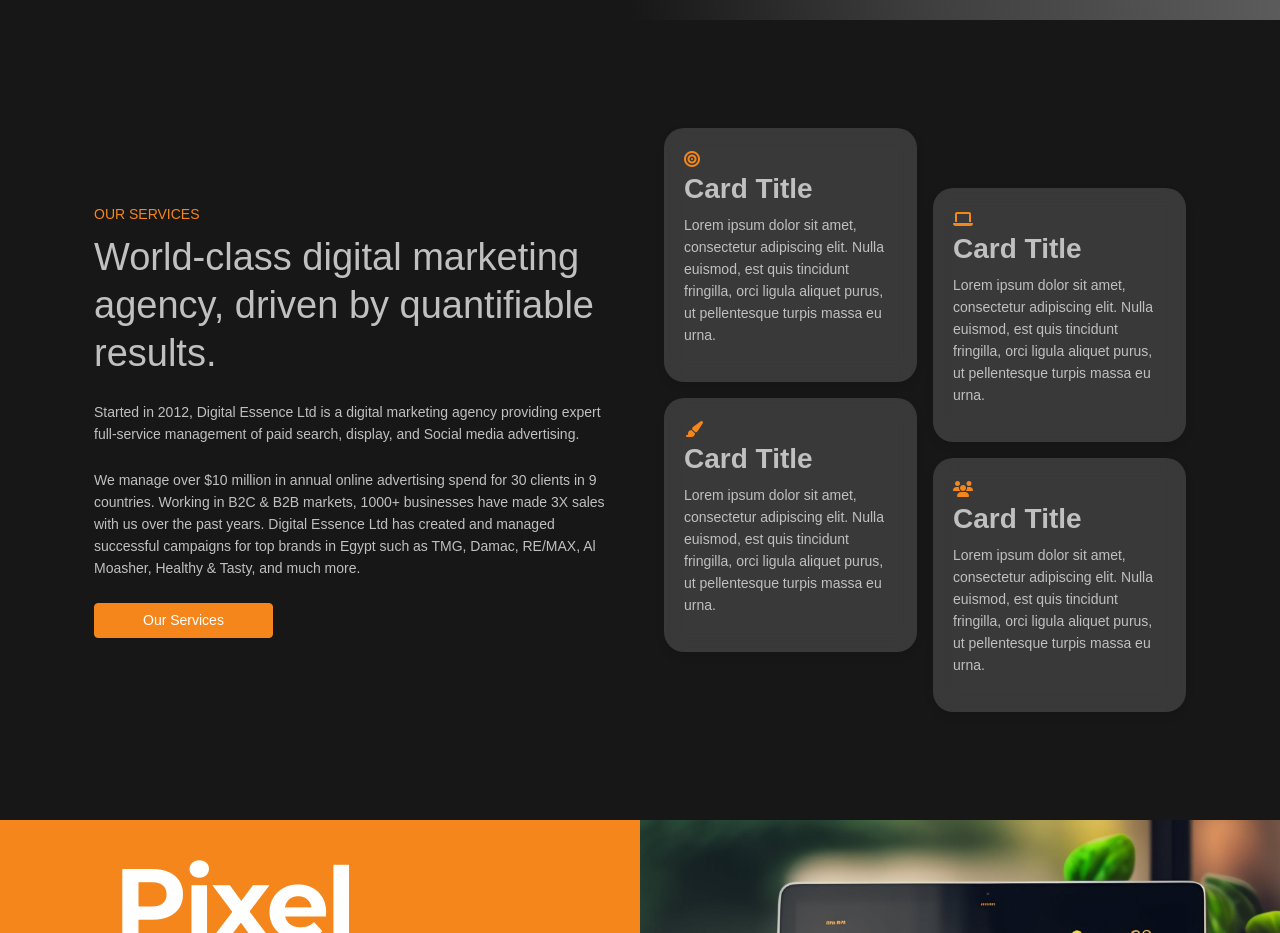
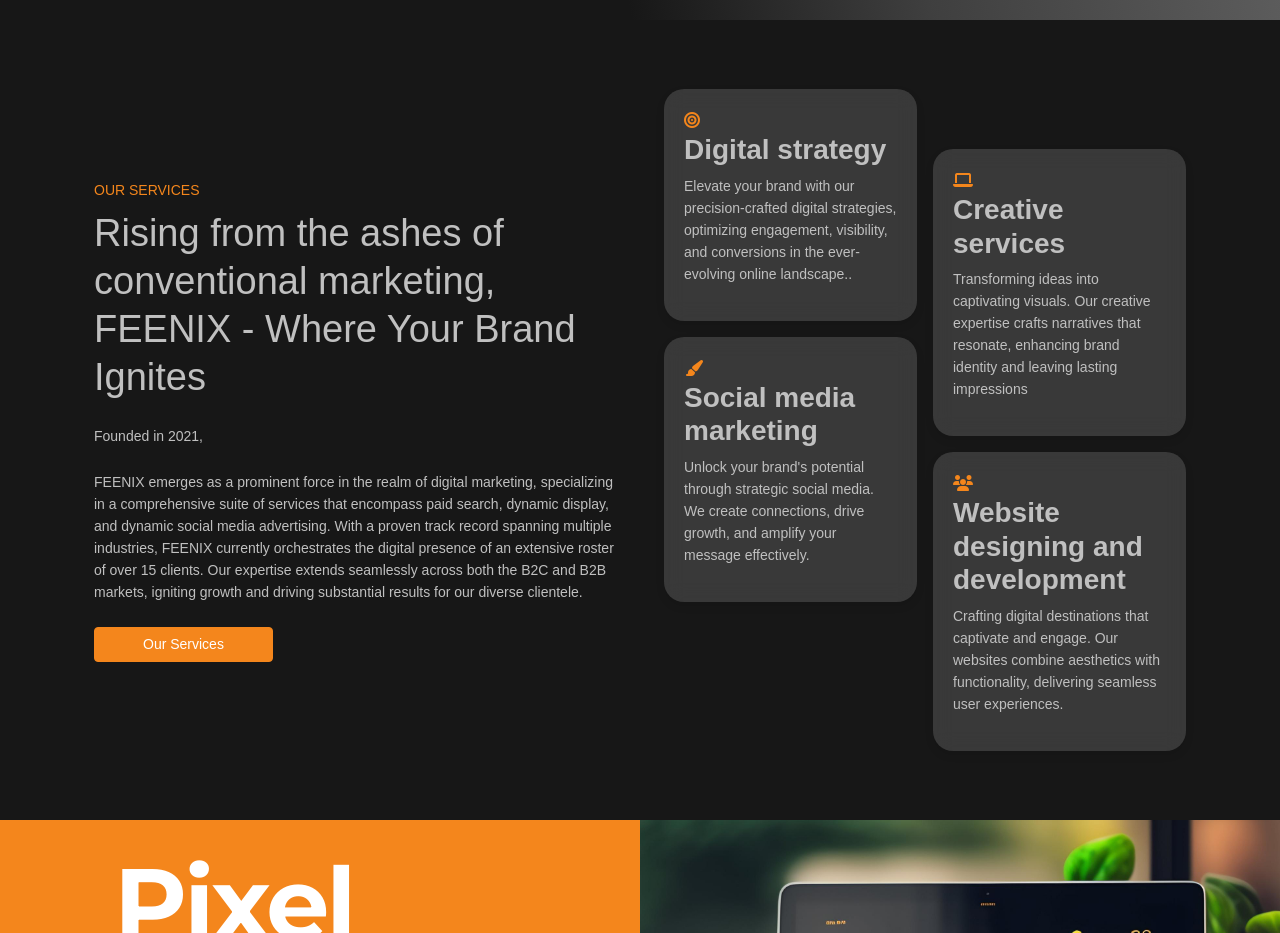
Before and after one commit to BhashithaArambepola/Feenix-website, a website: page index.html in a window 1280 px wide. Shown: the part 780-1713 px from the top of the page. Drawn offline with nearby package versions, Linux system fonts and the light colour scheme; grey boxes are pictures that could not be loaded; a web font is replaced by a local one.

Commit message:
change portfolio section

```diff
--- a/index.html
+++ b/index.html
@@ -144,19 +144,20 @@
 
                     <div>
                         <p class="fw-medium text-uppercase text-primary mb-2">Our Services</p>
-                        <h1 class="display-5 mb-4 sub-header text-gray">World-class digital marketing agency, driven by
-                            quantifiable results.</h1>
-                        <p class="mb-4 text-gray">Started in 2012, Digital Essence Ltd is a digital marketing agency
-                            providing expert full-service management of paid search, display, and Social media
-                            advertising.
+                        <h1 class="display-5 mb-4 sub-header text-gray">Rising from the ashes of conventional marketing,
+                            FEENIX - Where Your Brand Ignites</h1>
+                        <p class="mb-4 text-gray">Founded in 2021,
 
                         </p>
                         <p class="mb-4 text-gray">
+                            FEENIX emerges as a prominent force in the realm of digital marketing, specializing in a
+                            comprehensive suite of services that encompass paid search, dynamic display, and dynamic
+                            social media advertising.
+                            With a proven track record spanning multiple industries, FEENIX currently orchestrates the
+                            digital presence of an extensive roster of over 15 clients. Our expertise extends seamlessly
+                            across both the B2C and B2B markets, igniting growth and driving substantial results for our
+                            diverse clientele.
 
-                            We manage over $10 million in annual online advertising spend for 30 clients in 9 countries.
-                            Working in B2C & B2B markets, 1000+ businesses have made 3X sales with us over the past
-                            years. Digital Essence Ltd has created and managed successful campaigns for top brands in
-                            Egypt such as TMG, Damac, RE/MAX, Al Moasher, Healthy & Tasty, and much more.
                         </p>
 
                         <div>
@@ -172,18 +173,17 @@
                             <div class="glass-card my-3 ">
                                 <i class="fa-solid fa-bullseye text-primary"></i>
 
-                                <h3 class="text-gray">Card Title</h3>
-                                <p class="text-gray">Lorem ipsum dolor sit amet, consectetur adipiscing elit. Nulla
-                                    euismod, est quis tincidunt fringilla, orci
-                                    ligula aliquet purus, ut pellentesque turpis massa eu urna.</p>
+                                <h3 class="text-gray">Digital strategy</h3>
+                                <p class="text-gray"> Elevate your brand with our precision-crafted digital strategies,
+                                    optimizing engagement, visibility, and conversions in the ever-evolving online
+                                    landscape..</p>
                             </div>
                             <div class="glass-card my-3">
                                 <i class="fa-solid fa-paint-brush text-primary"></i>
 
-                                <h3 class="text-gray">Card Title</h3>
-                                <p class="text-gray">Lorem ipsum dolor sit amet, consectetur adipiscing elit. Nulla
-                                    euismod, est quis tincidunt fringilla, orci
-                                    ligula aliquet purus, ut pellentesque turpis massa eu urna.</p>
+                                <h3 class="text-gray">Social media marketing</h3>
+                                <p class="text-gray">Unlock your brand's potential through strategic social media. We
+                                    create connections, drive growth, and amplify your message effectively.</p>
                             </div>
                             <div style="min-height: 60px"></div>
                         </div>
@@ -192,17 +192,17 @@
                             <div class="glass-card my-3">
                                 <i class="fa-solid fa-laptop text-primary"></i>
 
-                                <h3 class="text-gray">Card Title</h3>
-                                <p class="text-gray"> Lorem ipsum dolor sit amet, consectetur adipiscing elit. Nulla
-                                    euismod, est quis tincidunt fringilla, orci
-                                    ligula aliquet purus, ut pellentesque turpis massa eu urna.</p>
+                                <h3 class="text-gray">Creative services</h3>
+                                <p class="text-gray"> Transforming ideas into captivating visuals. Our creative
+                                    expertise crafts narratives that resonate, enhancing brand identity and leaving
+                                    lasting impressions</p>
                             </div>
                             <div class="glass-card my-3">
                                 <i class="fa-solid fa-users text-primary"></i>
-                                <h3 class="text-gray">Card Title</h3>
-                                <p class="text-gray">Lorem ipsum dolor sit amet, consectetur adipiscing elit. Nulla
-                                    euismod, est quis tincidunt fringilla, orci
-                                    ligula aliquet purus, ut pellentesque turpis massa eu urna.</p>
+                                <h3 class="text-gray">Website designing and development</h3>
+                                <p class="text-gray">Crafting digital destinations that captivate and engage. Our
+                                    websites combine aesthetics with functionality, delivering seamless user
+                                    experiences.</p>
                             </div>
                         </div>
                     </div>
```
Lines whose indentation alone changed are shown as unchanged.
